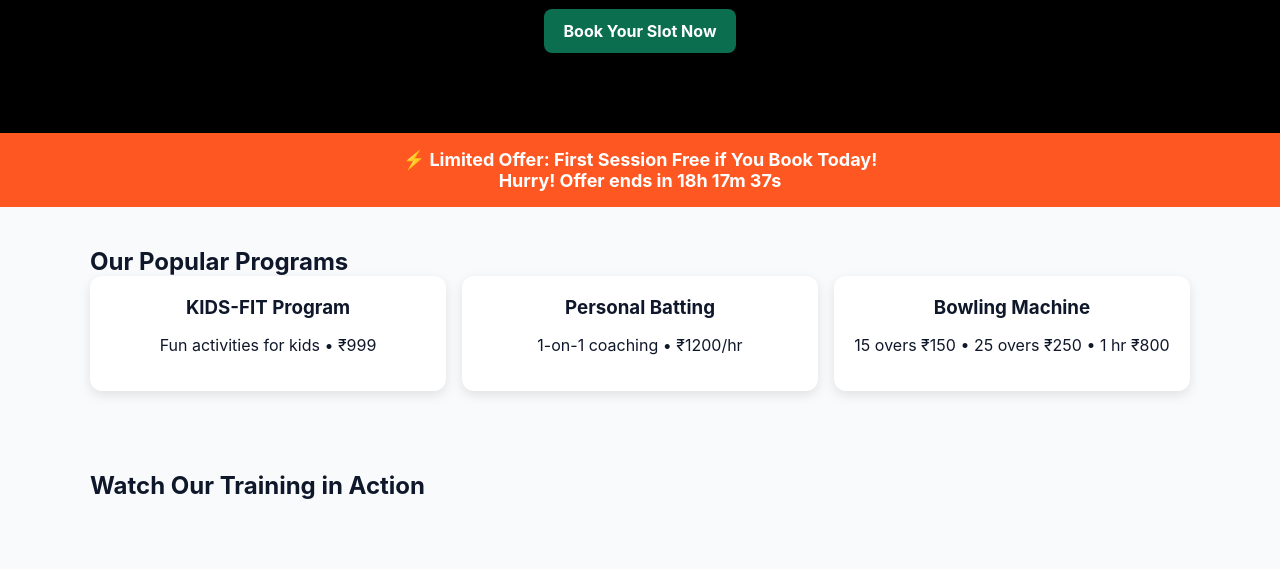
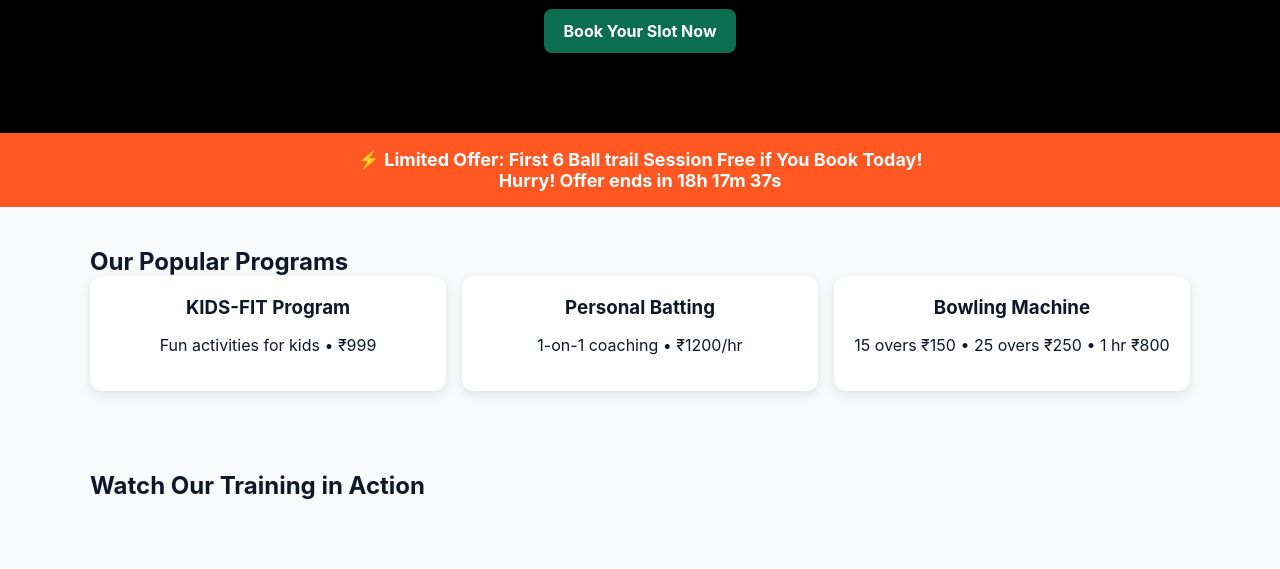
Before and after one commit to Manoj161998/shyam-indor-cricket, a plain HTML site: page index.html in a window 1280 px wide. Shown: the part 231-800 px from the top of the page. Drawn offline with Linux system fonts and the light colour scheme.

Commit message:
Update index.html

```diff
--- a/index.html
+++ b/index.html
@@ -221,7 +221,7 @@
     <a href="#booking" class="btn">Book Your Slot Now</a>
   </section>
    <section class="offer">
-        ⚡ Limited Offer: First Session Free if You Book Today!<br>
+        ⚡ Limited Offer: First 6 Ball trail Session Free if You Book Today!<br>
         <span id="offer-timer" style="font-weight:bold;"></span>
     </section>
 
@@ -384,4 +384,5 @@
 
 </body>
 
+
 </html>
```
